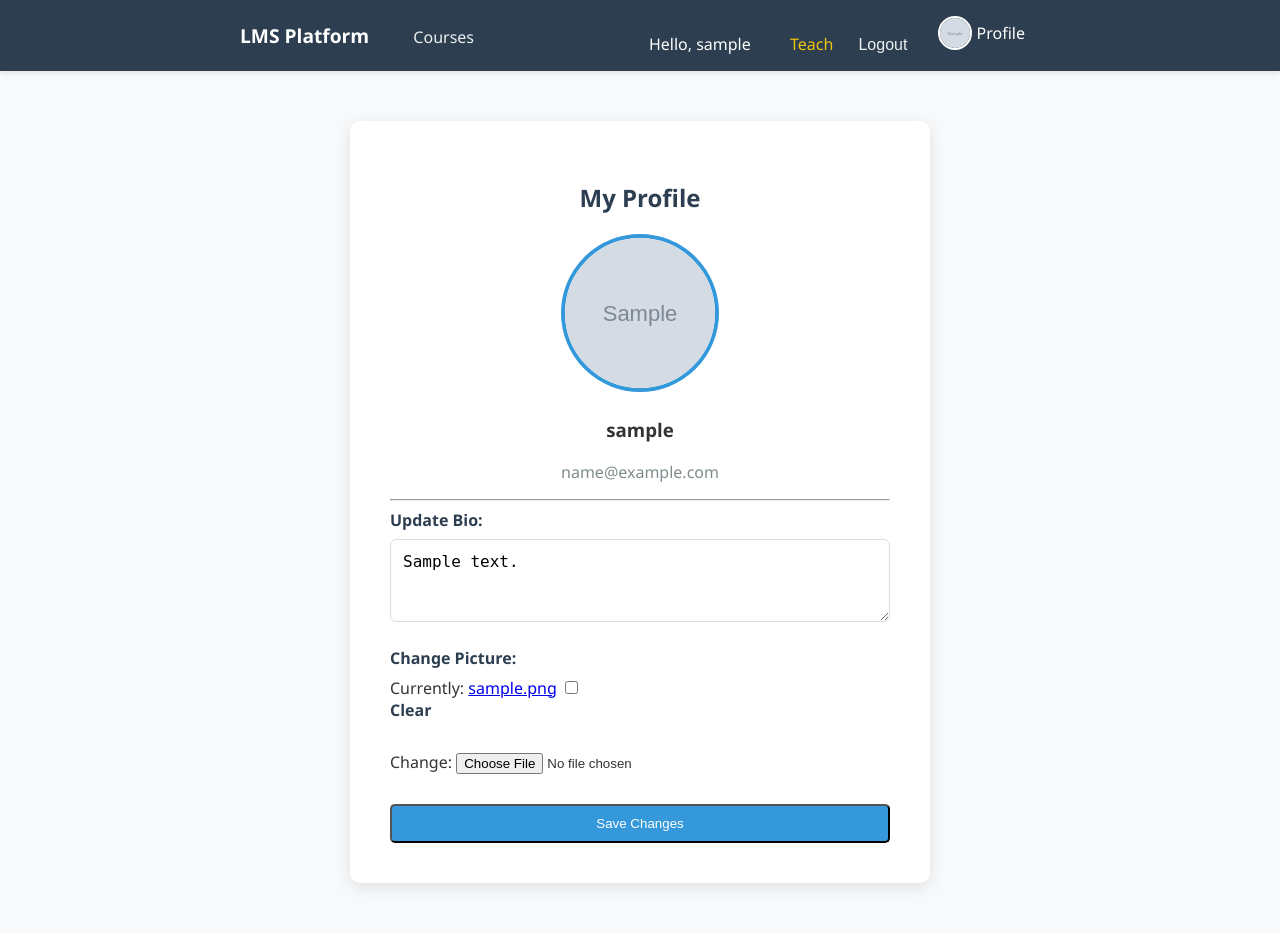
After one commit to emmex43/my-lms-platform, a Django app: page /profile/ in a window 1280 px wide. The commit adds this page. Run offline with Django 5.2, Linux system fonts and the light colour scheme; a user stored in the database is signed in; tables that the repository leaves empty hold one stand-in row (values such as "Sample post"); grey boxes marked "Sample" are stand-in pictures.

Commit message:
Added quizzes and user profiles

```diff
--- a/courses/forms.py
+++ b/courses/forms.py
@@ -1,5 +1,6 @@
+from .models import Course, Lesson, Profile  # <-- Add Profile to imports
 from django import forms
-from .models import Course, Lesson
+from .models import Course, Lesson, Profile
 
 
 class CourseForm(forms.ModelForm):
@@ -17,10 +18,25 @@ class CourseForm(forms.ModelForm):
 class LessonForm(forms.ModelForm):
     class Meta:
         model = Lesson
-        fields = ['title', 'content', 'video_url', 'order']
+        fields = ['title', 'content', 'video_url', 'order', 'quiz_question',
+                  'option_a', 'option_b', 'option_c', 'correct_answer']
         widgets = {
             'title': forms.TextInput(attrs={'class': 'form-control'}),
             'content': forms.Textarea(attrs={'class': 'form-control', 'rows': 4}),
             'video_url': forms.URLInput(attrs={'class': 'form-control'}),
             'order': forms.NumberInput(attrs={'class': 'form-control'}),
+            'quiz_question': forms.TextInput(attrs={'class': 'form-control', 'placeholder': 'e.g., What does HTML stand for?'}),
+            'option_a': forms.TextInput(attrs={'class': 'form-control', 'placeholder': 'Option A'}),
+            'option_b': forms.TextInput(attrs={'class': 'form-control', 'placeholder': 'Option B'}),
+            'option_c': forms.TextInput(attrs={'class': 'form-control', 'placeholder': 'Option C'}),
+            'correct_answer': forms.Select(attrs={'class': 'form-control'}),
         }
+
+
+class ProfileForm(forms.ModelForm):
+    class Meta:
+        model = Profile
+        fields = ['bio', 'profile_pic']
+        widgets = {
+            'bio': forms.Textarea(attrs={'class': 'form-control', 'rows': 3}),
+        }
--- a/courses/models.py
+++ b/courses/models.py
@@ -1,5 +1,7 @@
 from django.db import models
 from django.contrib.auth.models import User
+from django.db.models.signals import post_save
+from django.dispatch import receiver
 
 
 class Course(models.Model):
@@ -27,6 +29,15 @@ class Lesson(models.Model):
     video_url = models.URLField(
         blank=True, null=True, help_text="Youtube link, etc.")
     order = models.PositiveIntegerField(default=0)
+    quiz_question = models.CharField(
+        max_length=300, blank=True, null=True, help_text="Enter a quiz question for this lesson")
+    option_a = models.CharField(max_length=200, blank=True, null=True)
+    option_b = models.CharField(max_length=200, blank=True, null=True)
+    option_c = models.CharField(max_length=200, blank=True, null=True)
+
+    CORRECT_CHOICES = [('A', 'A'), ('B', 'B'), ('C', 'C')]
+    correct_answer = models.CharField(
+        max_length=1, choices=CORRECT_CHOICES, blank=True, null=True)
 
     class Meta:
         ordering = ['order']
@@ -44,3 +55,27 @@ class Lesson(models.Model):
         elif "youtu.be" in self.video_url:
             return self.video_url.split("/")[-1]
         return None
+
+
+class Profile(models.Model):
+    user = models.OneToOneField(User, on_delete=models.CASCADE)
+    bio = models.TextField(max_length=500, blank=True)
+    profile_pic = models.ImageField(
+        upload_to='profile_pics', blank=True, null=True)
+
+    def __str__(self):
+        return f"{self.user.username}'s Profile"
+
+
+# When a User is saved...
+
+@receiver(post_save, sender=User)
+def create_user_profile(sender, instance, created, **kwargs):
+    if created:
+        # ...create a matching Profile for them!
+        Profile.objects.create(user=instance)
+
+
+@receiver(post_save, sender=User)
+def save_user_profile(sender, instance, **kwargs):
+    instance.profile.save()
--- a/courses/static/courses/style.css
+++ b/courses/static/courses/style.css
@@ -128,3 +128,24 @@ nav a:hover {
     border-color: #3498db;
     outline: none;
 }
+
+/* Quiz Result Styles */
+.quiz-result {
+    padding: 15px;
+    margin-bottom: 20px;
+    border-radius: 5px;
+    font-weight: bold;
+    border: 1px solid transparent;
+}
+
+.quiz-success {
+    background-color: #d4edda;
+    color: #155724;
+    border-color: #c3e6cb;
+}
+
+.quiz-error {
+    background-color: #f8d7da;
+    color: #721c24;
+    border-color: #f5c6cb;
+}
--- a/courses/templates/courses/base.html
+++ b/courses/templates/courses/base.html
@@ -26,6 +26,16 @@
                     {% csrf_token %}
                     <button type="submit"
                         style="background: none; border: none; color: #ecf0f1; cursor: pointer; font-size: 1rem;">Logout</button>
+                    <a href="{% url 'profile' %}"
+                        style="margin-right: 15px; text-decoration: none; color: white; display: inline-flex; align-items: center;">
+                        {% if user.profile.profile_pic %}
+                        <img src="{{ user.profile.profile_pic.url }}"
+                            style="width: 30px; height: 30px; border-radius: 50%; object-fit: cover; border: 2px solid white; margin-right: 5px;">
+                        {% else %}
+                        <span style="font-size: 1.2rem; margin-right: 5px;">👤</span>
+                        {% endif %}
+                        Profile
+                    </a>
                 </form>
                 {% else %}
                 <a href="{% url 'login' %}">Login</a>
--- /dev/null
+++ b/courses/templates/courses/profile.html
@@ -0,0 +1,35 @@
+{% extends 'courses/base.html' %}
+
+{% block content %}
+<div class="form-card" style="text-align: center;">
+    <h2 style="color: #2c3e50;">My Profile</h2>
+
+    {% if user.profile.profile_pic %}
+        <img src="{{ user.profile.profile_pic.url }}"
+             style="width: 150px; height: 150px; border-radius: 50%; object-fit: cover; border: 4px solid #3498db; margin-bottom: 20px;">
+    {% else %}
+        <div style="width: 150px; height: 150px; background: #ddd; border-radius: 50%; margin: 0 auto 20px; line-height: 150px; font-size: 3rem;">👤</div>
+    {% endif %}
+
+    <h3 style="margin-top: 0;">{{ user.username }}</h3>
+    <p style="color: #7f8c8d;">{{ user.email }}</p>
+
+    <hr>
+
+    <form method="post" enctype="multipart/form-data">
+        {% csrf_token %}
+
+        <div class="form-group" style="text-align: left;">
+            <label>Update Bio:</label>
+            {{ form.bio }}
+        </div>
+
+        <div class="form-group" style="text-align: left;">
+            <label>Change Picture:</label>
+            {{ form.profile_pic }}
+        </div>
+
+        <button type="submit" class="btn" style="width: 100%; margin-top: 10px;">Save Changes</button>
+    </form>
+</div>
+{% endblock %}
--- a/courses/urls.py
+++ b/courses/urls.py
@@ -14,4 +14,5 @@ urlpatterns = [
     path('<int:course_id>/edit/', views.edit_course, name='edit_course'),
     path('<int:course_id>/delete/', views.delete_course, name='delete_course'),
     path('<int:course_id>/add-lesson/', views.add_lesson, name='add_lesson'),
+    path('profile/', views.profile, name='profile'),
 ]
--- a/courses/views.py
+++ b/courses/views.py
@@ -2,8 +2,8 @@ from django.shortcuts import render, get_object_or_404, redirect
 from django.contrib.auth.forms import UserCreationForm
 from django.contrib.auth import login
 from django.contrib.auth.decorators import login_required
-from .forms import CourseForm, LessonForm
-from .models import Course, Lesson
+from .forms import CourseForm, LessonForm, ProfileForm
+from .models import Course, Lesson, Profile
 
 # 1. View to list all courses
 
@@ -26,8 +26,24 @@ def course_detail(request, course_id):
 def lesson_detail(request, course_id, lesson_id):
     course = get_object_or_404(Course, pk=course_id)
     lesson = get_object_or_404(Lesson, pk=lesson_id)
-    # We send BOTH 'course' and 'lesson' so the back button works
-    return render(request, 'courses/lesson_detail.html', {'course': course, 'lesson': lesson})
+
+    quiz_result = None  # Variable to store if they got it right or wrong
+
+    # Check if the student submitted an answer
+    if request.method == 'POST':
+        # Get the answer they clicked (A, B, or C)
+        student_answer = request.POST.get('answer')
+
+        if student_answer == lesson.correct_answer:
+            quiz_result = "Correct! 🎉"
+        else:
+            quiz_result = "Incorrect. Try again! ❌"
+
+    return render(request, 'courses/lesson_detail.html', {
+        'course': course,
+        'lesson': lesson,
+        'quiz_result': quiz_result  # Send the result to the page
+    })
 
 # 4. Student Signup
 
@@ -141,3 +157,19 @@ def add_lesson(request, course_id):
         form = LessonForm()
 
     return render(request, 'courses/add_lesson.html', {'form': form, 'course': course})
+
+
+@login_required
+def profile(request):
+    # Try to get the profile, but if it doesn't exist (Old user), create it now!
+    profile, created = Profile.objects.get_or_create(user=request.user)
+
+    if request.method == 'POST':
+        form = ProfileForm(request.POST, request.FILES, instance=profile)
+        if form.is_valid():
+            form.save()
+            return redirect('profile')
+    else:
+        form = ProfileForm(instance=profile)
+
+    return render(request, 'courses/profile.html', {'form': form})
--- a/school_project/settings.py
+++ b/school_project/settings.py
@@ -116,6 +116,11 @@ USE_TZ = True
 # https://docs.djangoproject.com/en/5.2/howto/static-files/
 
 STATIC_URL = 'static/'
+# Base URL to serve media files
+MEDIA_URL = '/media/'
+
+# Path where media is stored on your computer
+MEDIA_ROOT = BASE_DIR / 'media'
 
 # Default primary key field type
 # https://docs.djangoproject.com/en/5.2/ref/settings/#default-auto-field
--- a/school_project/urls.py
+++ b/school_project/urls.py
@@ -1,5 +1,7 @@
 from django.contrib import admin
 from django.urls import path, include
+from django.conf import settings
+from django.conf.urls.static import static
 
 urlpatterns = [
     path('admin/', admin.site.urls),
@@ -7,3 +9,8 @@ urlpatterns = [
     path('', include('courses.urls')),
     path('accounts/', include('django.contrib.auth.urls')),
 ]
+
+# This allows image uploads to work during development
+if settings.DEBUG:
+    urlpatterns += static(settings.MEDIA_URL,
+                          document_root=settings.MEDIA_ROOT)
```
Also changed, not shown: courses/templates/courses/lesson_detail.html (+46 -0 lines), courses/migrations/0005_lesson_correct_answer_lesson_option_a_and_more.py (added), courses/migrations/0006_profile.py (added), media/profile_pics/WhatsApp_Image_2025-08-19_at_12.55.43_d7e75186.jpg (added), media/profile_pics/passport.jpg (added).
